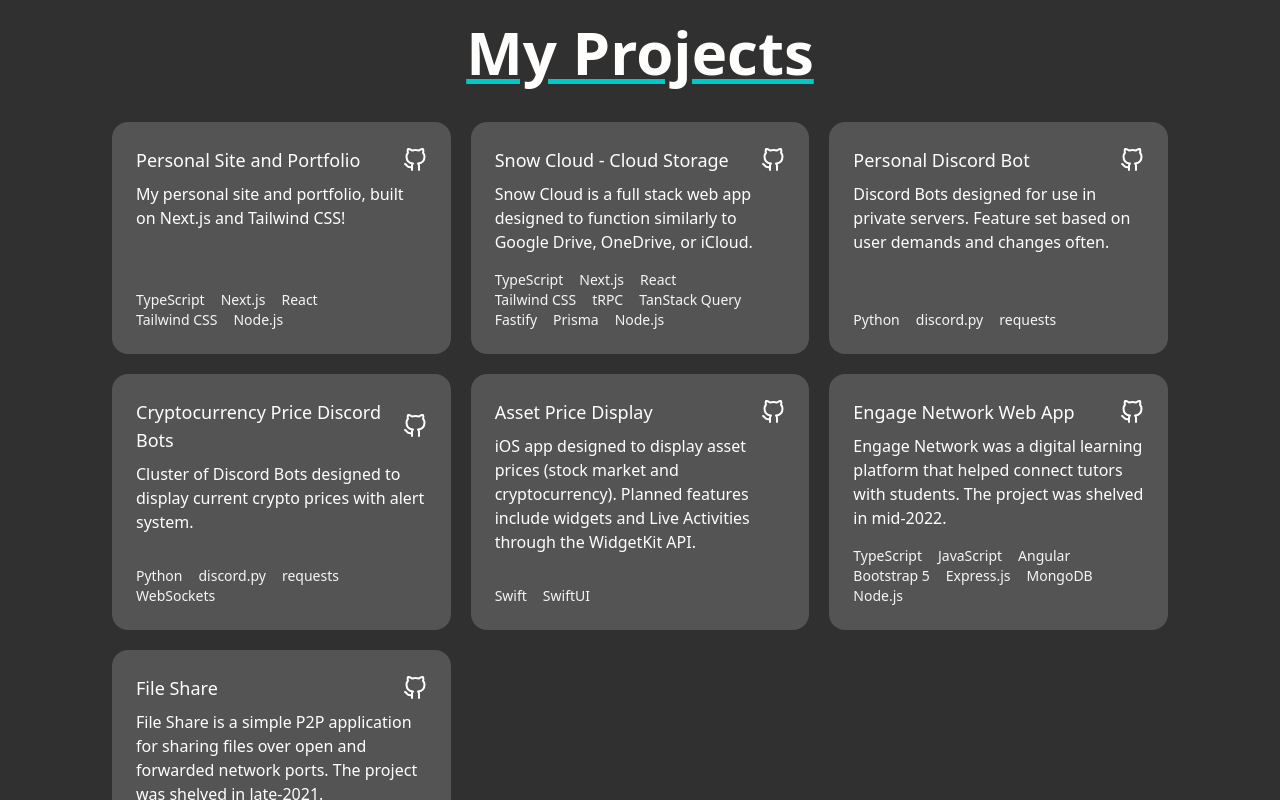
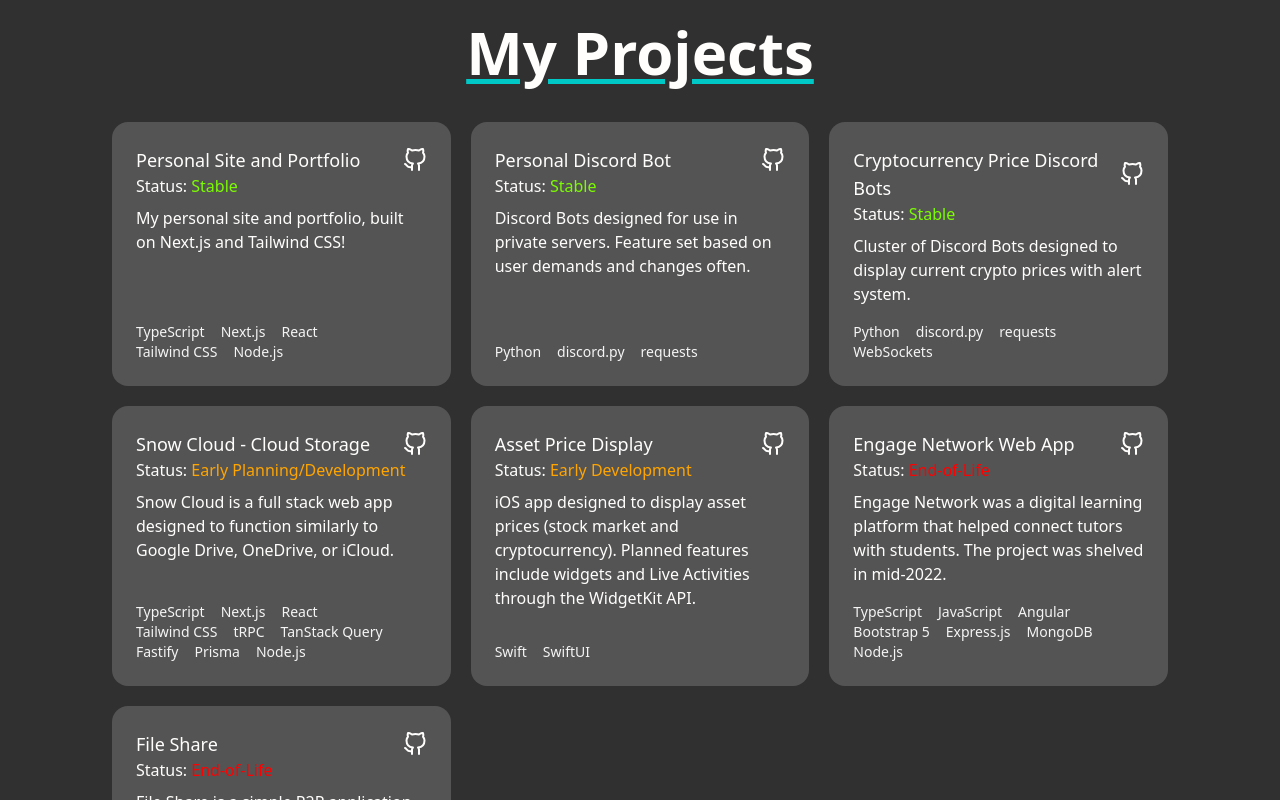
Before and after one commit to devmwang/personal-site, a Next.js app: page / in a window 1280 px wide. Shown: the part 2240-3040 px from the top of the page. Built offline with nearby package versions, Linux system fonts and the light colour scheme; no server answers.

Commit message:
Updated projects section with color-coded status

```diff
--- a/src/pages/index.tsx
+++ b/src/pages/index.tsx
@@ -362,14 +362,25 @@
 
 const ProjectsSection = () => {
     const projects = [
-        { name: "Personal Site and Portfolio", status: "Stable", description: "My personal site and portfolio, built on Next.js and Tailwind CSS!", gh_link: "https://github.com/devmwang/personal-site", skills: [
+        { name: "Personal Site and Portfolio", status: "Stable", color: "LawnGreen", description: "My personal site and portfolio, built on Next.js and Tailwind CSS!", gh_link: "https://github.com/devmwang/personal-site", skills: [
             "TypeScript",
             "Next.js",
             "React",
             "Tailwind CSS",
             "Node.js",
         ] },
-        { name: "Snow Cloud - Cloud Storage", status: "Early Planning/Development", description: "Snow Cloud is a full stack web app designed to function similarly to Google Drive, OneDrive, or iCloud.", gh_link: "https://github.com/SnowTechnologies/snow-cloud", skills: [
+        { name: "Personal Discord Bot", status: "Stable", color: "LawnGreen", description: "Discord Bots designed for use in private servers. Feature set based on user demands and changes often.", gh_link: "https://github.com/devmwang/DiscordBotPy", skills: [
+            "Python",
+            "discord.py",
+            "requests",
+        ] },
+        { name: "Cryptocurrency Price Discord Bots", status: "Stable", color: "LawnGreen", description: "Cluster of Discord Bots designed to display current crypto prices with alert system.", gh_link: "https://github.com/devmwang/CryptoPriceBots", skills: [
+            "Python",
+            "discord.py",
+            "requests",
+            "WebSockets",
+        ] },
+        { name: "Snow Cloud - Cloud Storage", status: "Early Planning/Development", color: "orange", description: "Snow Cloud is a full stack web app designed to function similarly to Google Drive, OneDrive, or iCloud.", gh_link: "https://github.com/SnowTechnologies/snow-cloud", skills: [
             "TypeScript",
             "Next.js",
             "React",
@@ -380,22 +391,11 @@
             "Prisma",
             "Node.js",
         ] },
-        { name: "Personal Discord Bot", status: "Stable", description: "Discord Bots designed for use in private servers. Feature set based on user demands and changes often.", gh_link: "https://github.com/devmwang/DiscordBotPy", skills: [
-            "Python",
-            "discord.py",
-            "requests",
-        ] },
-        { name: "Cryptocurrency Price Discord Bots", status: "Stable", description: "Cluster of Discord Bots designed to display current crypto prices with alert system.", gh_link: "https://github.com/devmwang/CryptoPriceBots", skills: [
-            "Python",
-            "discord.py",
-            "requests",
-            "WebSockets",
-        ] },
-        { name: "Asset Price Display", status: "Early Development", description: "iOS app designed to display asset prices (stock market and cryptocurrency). Planned features include widgets and Live Activities through the WidgetKit API.", gh_link: "https://github.com/devmwang/AssetPriceDisplay", skills: [
+        { name: "Asset Price Display", status: "Early Development", color: "orange", description: "iOS app designed to display asset prices (stock market and cryptocurrency). Planned features include widgets and Live Activities through the WidgetKit API.", gh_link: "https://github.com/devmwang/AssetPriceDisplay", skills: [
             "Swift",
             "SwiftUI",
         ] },
-        { name: "Engage Network Web App", status: "End-of-Life", description: "Engage Network was a digital learning platform that helped connect tutors with students. The project was shelved in mid-2022.", gh_link: "https://github.com/EngageNetwork", skills: [
+        { name: "Engage Network Web App", status: "End-of-Life", color: "red", description: "Engage Network was a digital learning platform that helped connect tutors with students. The project was shelved in mid-2022.", gh_link: "https://github.com/EngageNetwork", skills: [
             "TypeScript",
             "JavaScript",
             "Angular",
@@ -404,7 +404,7 @@
             "MongoDB",
             "Node.js",
         ] },
-        { name: "File Share", status: "End-of-Life", description: "File Share is a simple P2P application for sharing files over open and forwarded network ports. The project was shelved in late-2021.", gh_link: "https://github.com/devmwang/FileShare", skills: [
+        { name: "File Share", status: "End-of-Life", color: "red", description: "File Share is a simple P2P application for sharing files over open and forwarded network ports. The project was shelved in late-2021.", gh_link: "https://github.com/devmwang/FileShare", skills: [
             "C#",
             ".NET Framework",
             "WPF",
@@ -412,7 +412,7 @@
     ]
 
     const projectsDisplay = projects.map((project) => {
-        const { name, status, description, gh_link, skills } = project;
+        const { name, status, color, description, gh_link, skills } = project;
 
         const skillsList = skills.map((skill) => {
             return (
@@ -432,6 +432,7 @@
                                 <GitHub />
                             </a>
                         </div>
+                        <div>Status: <span style={{color: color}}>{status}</span></div>
                         <div className="my-2">
                             <p className="text-md">{description}</p>
                         </div>
```
